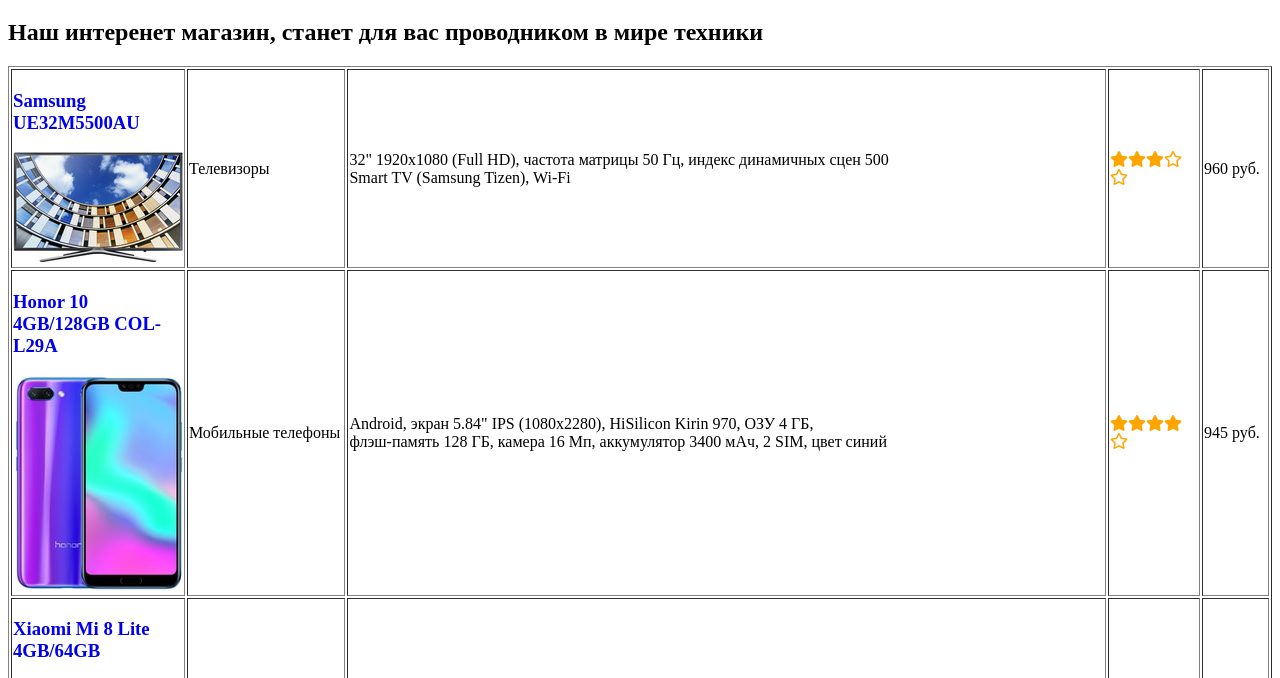
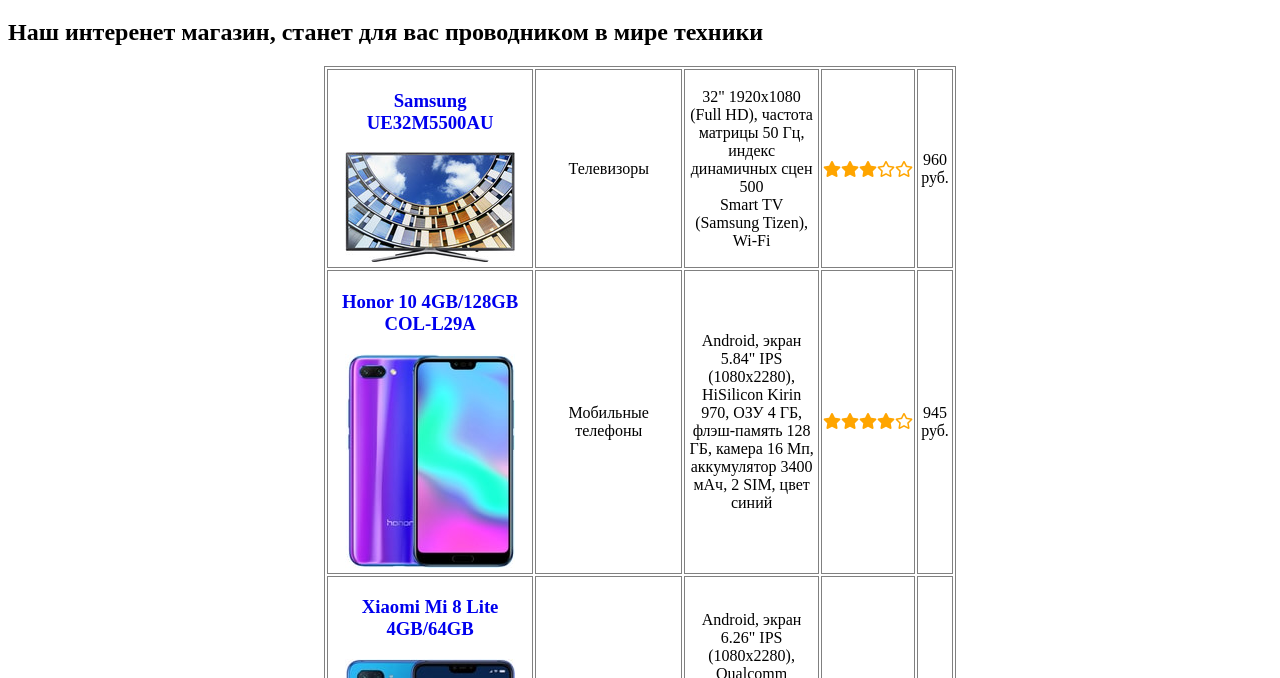
Before and after one commit to AdukarIT/KrukovichAV, a plain HTML site: page hardware store/index.html in a window 1280 px wide. Shown: the part 61-739 px from the top of the page. Drawn offline with Linux system fonts and the light colour scheme.

Commit message:
правка

```diff
--- a/hardware store/css/main.css
+++ b/hardware store/css/main.css
@@ -5,3 +5,14 @@
 a{
   text-decoration: none;
 }
+
+table, td, tr {
+  text-align: center;
+  width: 50%;
+  border: 1px solid gray;
+  margin: 0 auto;
+}
+
+span{
+  display: flex;
+}
--- a/hardware store/index.html
+++ b/hardware store/index.html
@@ -11,8 +11,7 @@
 <body>
     <h1>Hardware store</h1>
     <h2>Наш интеренет магазин, станет для вас проводником в мире техники</h2>
-  <table align="center" border="1">
-    <col width="50">
+  <table>
     <tr>
       <td><a href="product.html"><h3>Samsung UE32M5500AU</h3></a>
         <a href="product.html"><img src="img/samsungtv.jpeg" alt="samsung"></a></td>
@@ -20,7 +19,7 @@
       <td>
         <p>32" 1920x1080 (Full HD), частота матрицы 50 Гц, индекс динамичных сцен 500<br>
           Smart TV (Samsung Tizen), Wi-Fi</p></td>
-      <td><i class="fas fa-star"></i><i class="fas fa-star"></i><i class="fas fa-star"></i><i class="far fa-star"></i><i class="far fa-star"></i></td>
+      <td><span><i class="fas fa-star"></i><i class="fas fa-star"></i><i class="fas fa-star"></i><i class="far fa-star"></i><i class="far fa-star"></i></span></td>
       <td>960 руб.</td>
     </tr>
     <tr>
```
